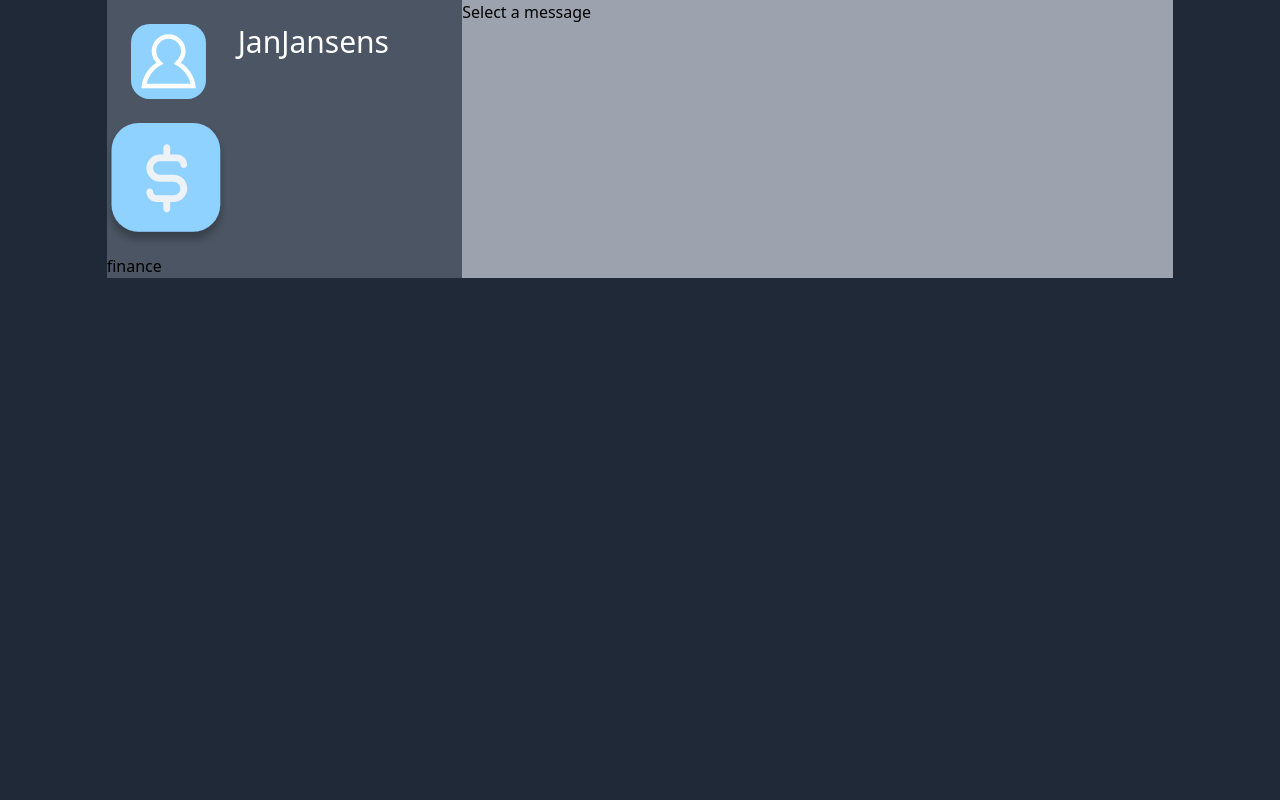
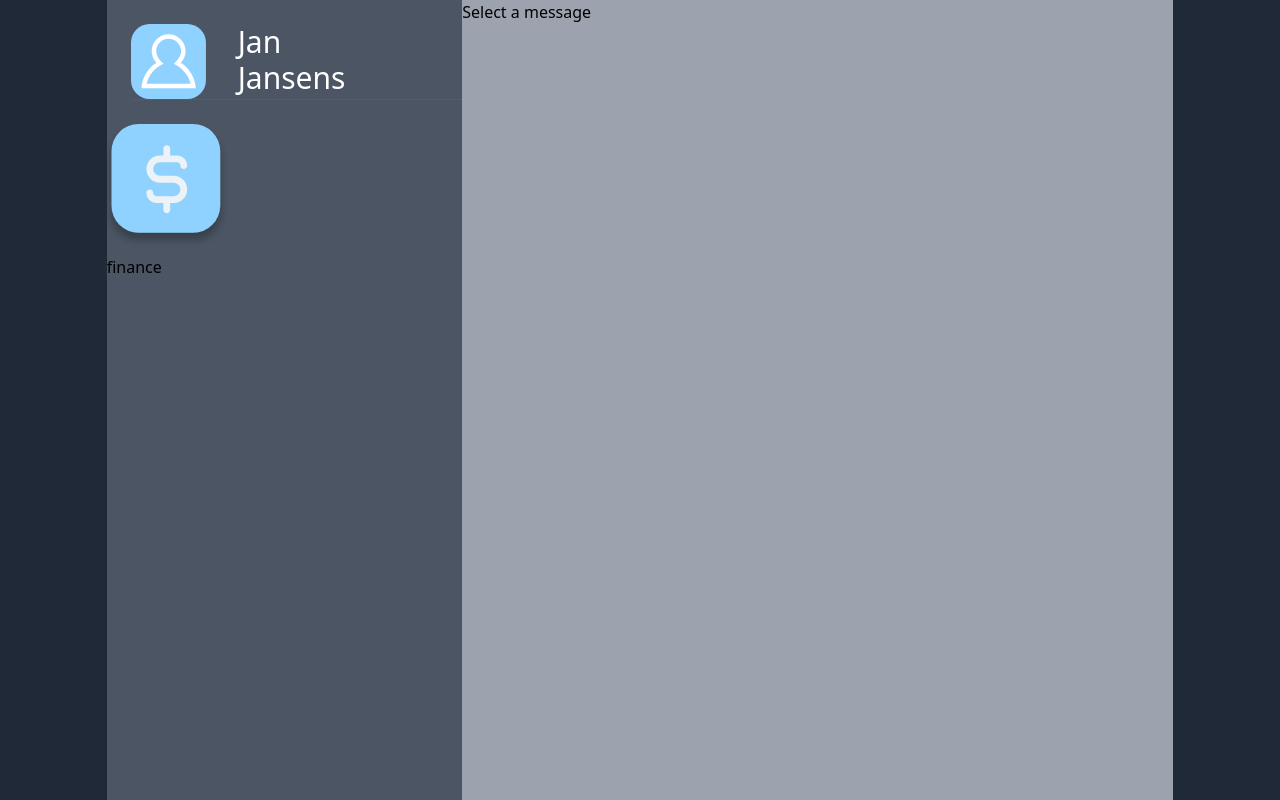
Before and after one commit to hecate-org/frontend, a Next.js app: page / in a window 1280 px wide. Built offline with nearby package versions, Linux system fonts and the light colour scheme; no server answers.

Commit message:
height screen

```diff
--- a/components/Layout.tsx
+++ b/components/Layout.tsx
@@ -16,7 +16,7 @@ const Layout = ({ children, title}: Props) => (
       <meta charSet="utf-8" />
       <meta name="viewport" content="initial-scale=1.0, width=device-width" />
     </Head>
-    <div className="w-10/12 flex mx-auto">
+    <div className="w-10/12 flex mx-auto h-screen">
       <header className="w-2/6 bg-gray-600">
         <User name="Jan" familyname="Jansens"></User>
         <Chanels></Chanels>
--- a/components/User.tsx
+++ b/components/User.tsx
@@ -3,14 +3,14 @@ import UserLogo from '../images/user.svg'
 
 const User = ({ name, familyname }) => {
 	return (
-            <div className="w-full m-6 flex">
+            <div className="w-full m-6 flex border-b border-indigo-600">
                 <Image
                     src={UserLogo}
                     alt="default user"
                     width={75}
                     height={75}
                 />
-                <p className="ml-8 text-3xl text-white"><span>{name}</span>{familyname}</p>
+                <p className="ml-8 text-3xl text-white"><span className="block">{name}</span>{familyname}</p>
             </div>
 	);
 };
--- a/styles/index.css
+++ b/styles/index.css
@@ -1,6 +1,3 @@
 @tailwind base;
 @tailwind components;
 @tailwind utilities;
-body{
-    background-color: #1f2937;
-}
```
